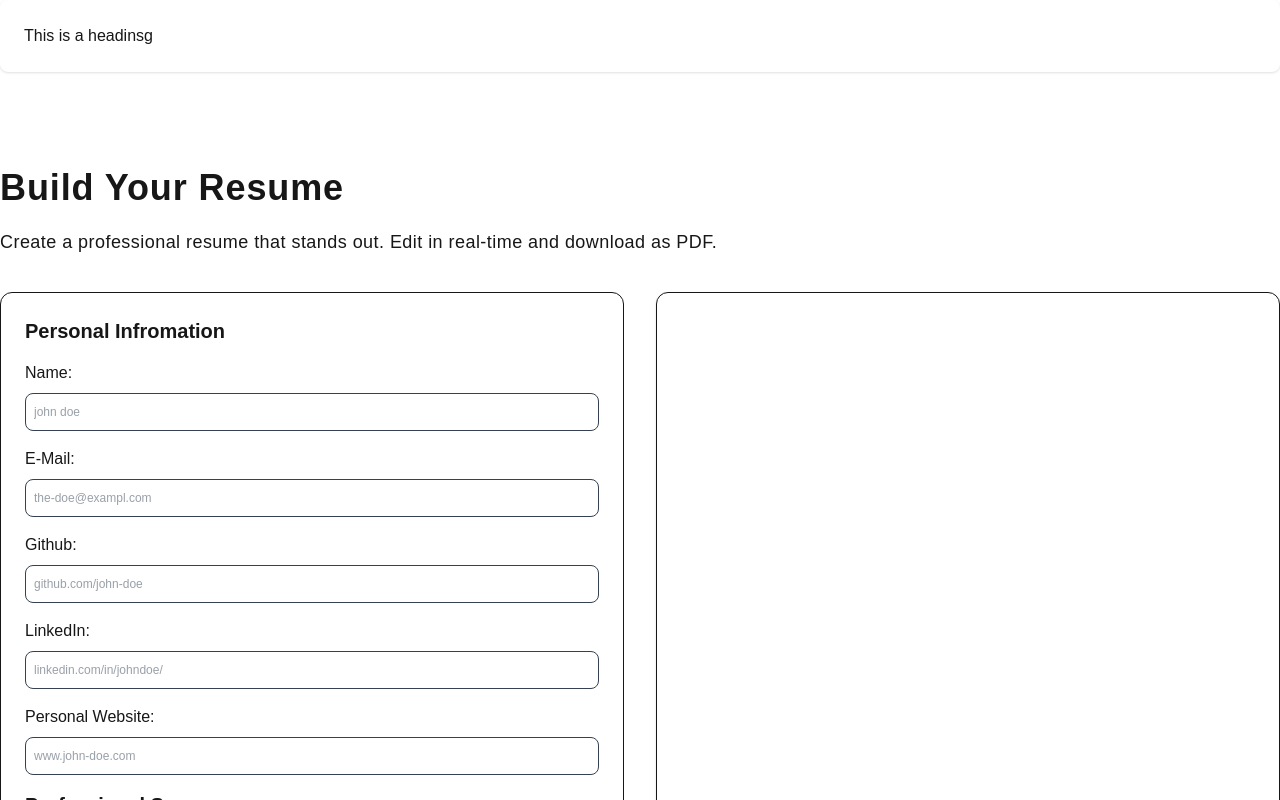
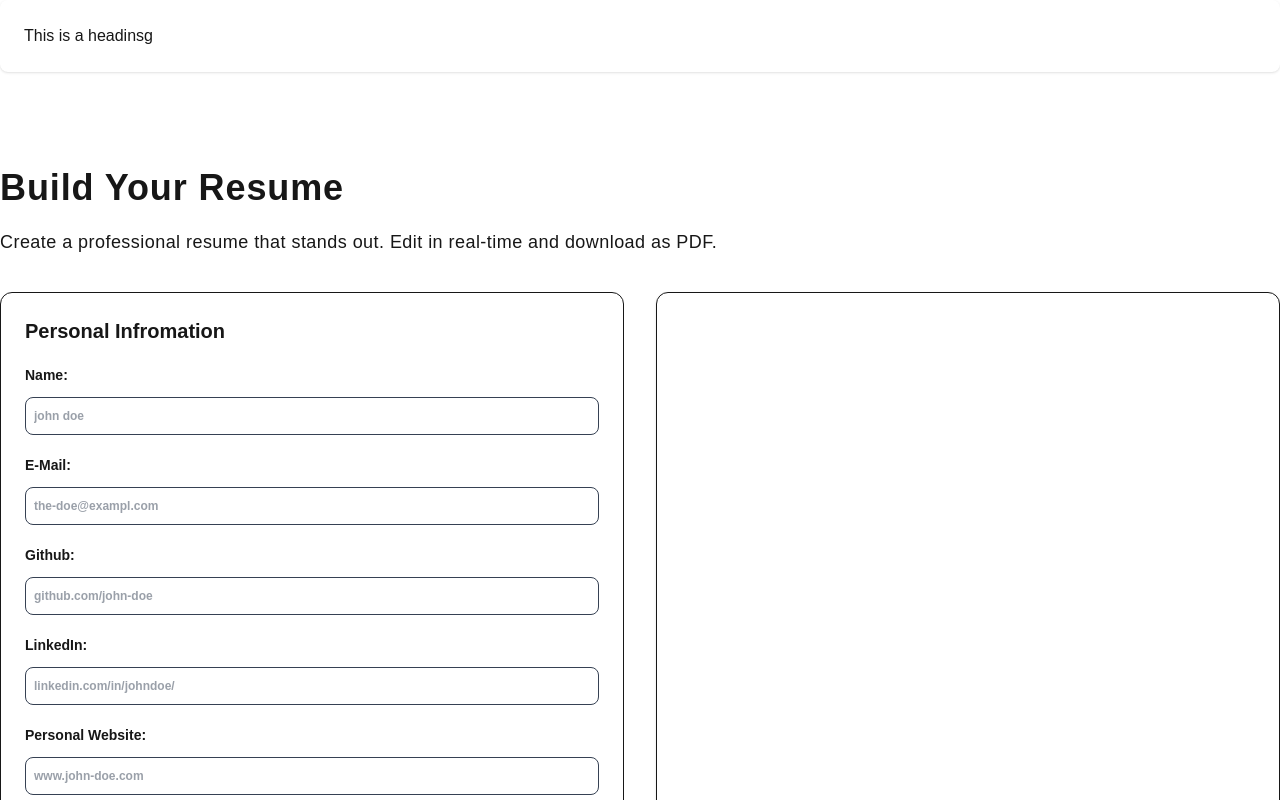
Before and after one commit to Justin-Bento/cv-application, a Next.js app: page /resume in a window 1280 px wide. Shown: the top 800 px of the page. Built offline with nearby package versions, Linux system fonts and the light colour scheme.

Commit message:
Updated typorgraphy for list items.

```diff
--- a/src/app/resume/page.tsx
+++ b/src/app/resume/page.tsx
@@ -21,7 +21,7 @@ export default function Resume() {
                 Personal Infromation
               </h2>
               <ul className="space-y-4 my-4">
-                <li className="flex flex-col gap-2">
+                <li className="flex flex-col gap-2 text-sm font-bold leading-[2]">
                   Name:
                   <input
                     type="text"
@@ -29,7 +29,7 @@ export default function Resume() {
                     placeholder="john doe"
                   />
                 </li>
-                <li className="flex flex-col gap-2">
+                <li className="flex flex-col gap-2 text-sm font-bold leading-[2]">
                   E-Mail:
                   <input
                     type="text"
@@ -37,7 +37,7 @@ export default function Resume() {
                     placeholder="the-doe@exampl.com"
                   />
                 </li>
-                <li className="flex flex-col gap-2">
+                <li className="flex flex-col gap-2 text-sm font-bold leading-[2]">
                   Github:
                   <input
                     type="text"
@@ -45,7 +45,7 @@ export default function Resume() {
                     placeholder="github.com/john-doe"
                   />
                 </li>
-                <li className="flex flex-col gap-2">
+                <li className="flex flex-col gap-2 text-sm font-bold leading-[2]">
                   LinkedIn:
                   <input
                     type="text"
@@ -53,7 +53,7 @@ export default function Resume() {
                     placeholder="linkedin.com/in/johndoe/"
                   />
                 </li>
-                <li className="flex flex-col gap-2">
+                <li className="flex flex-col gap-2 text-sm font-bold leading-[2]">
                   Personal Website:
                   <input
                     type="text"
```
